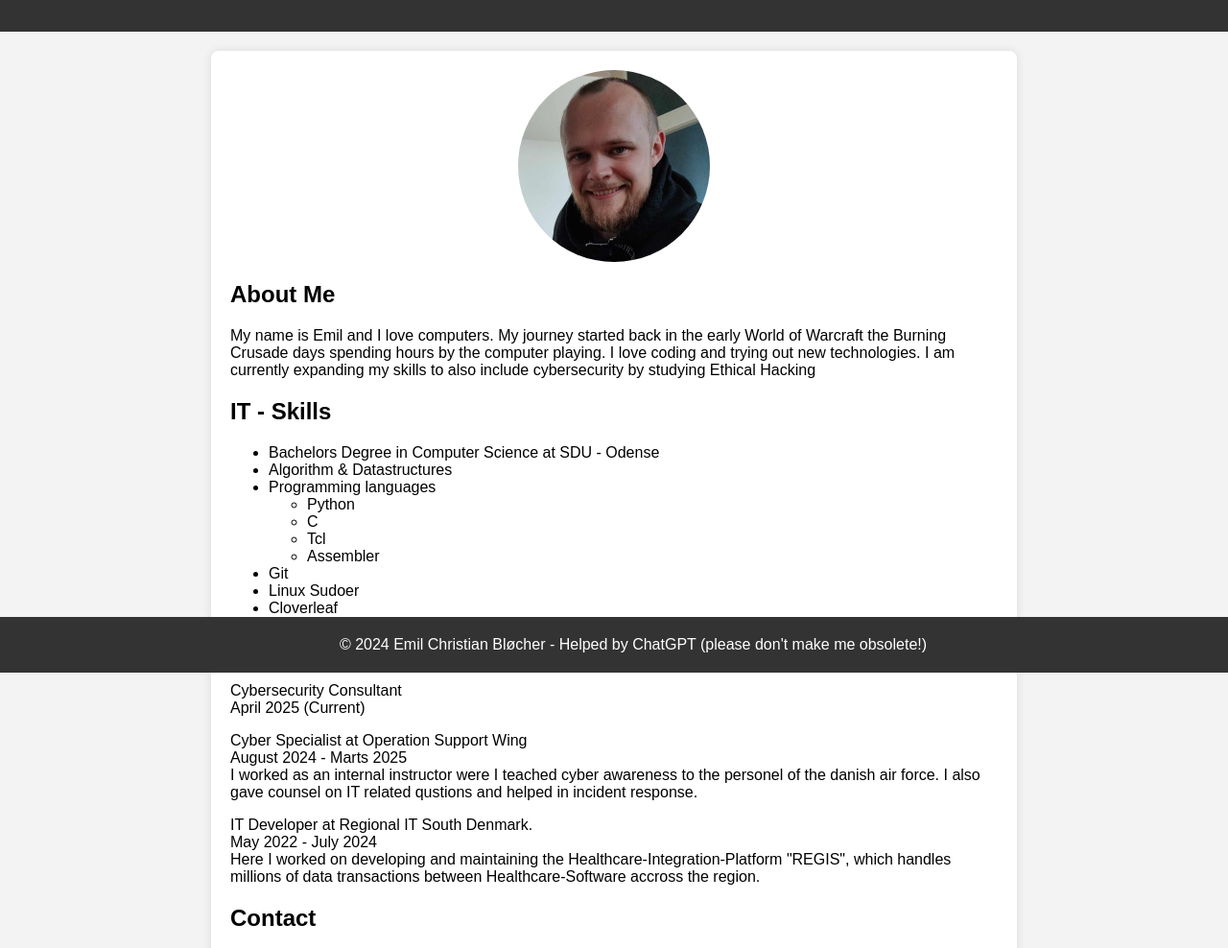
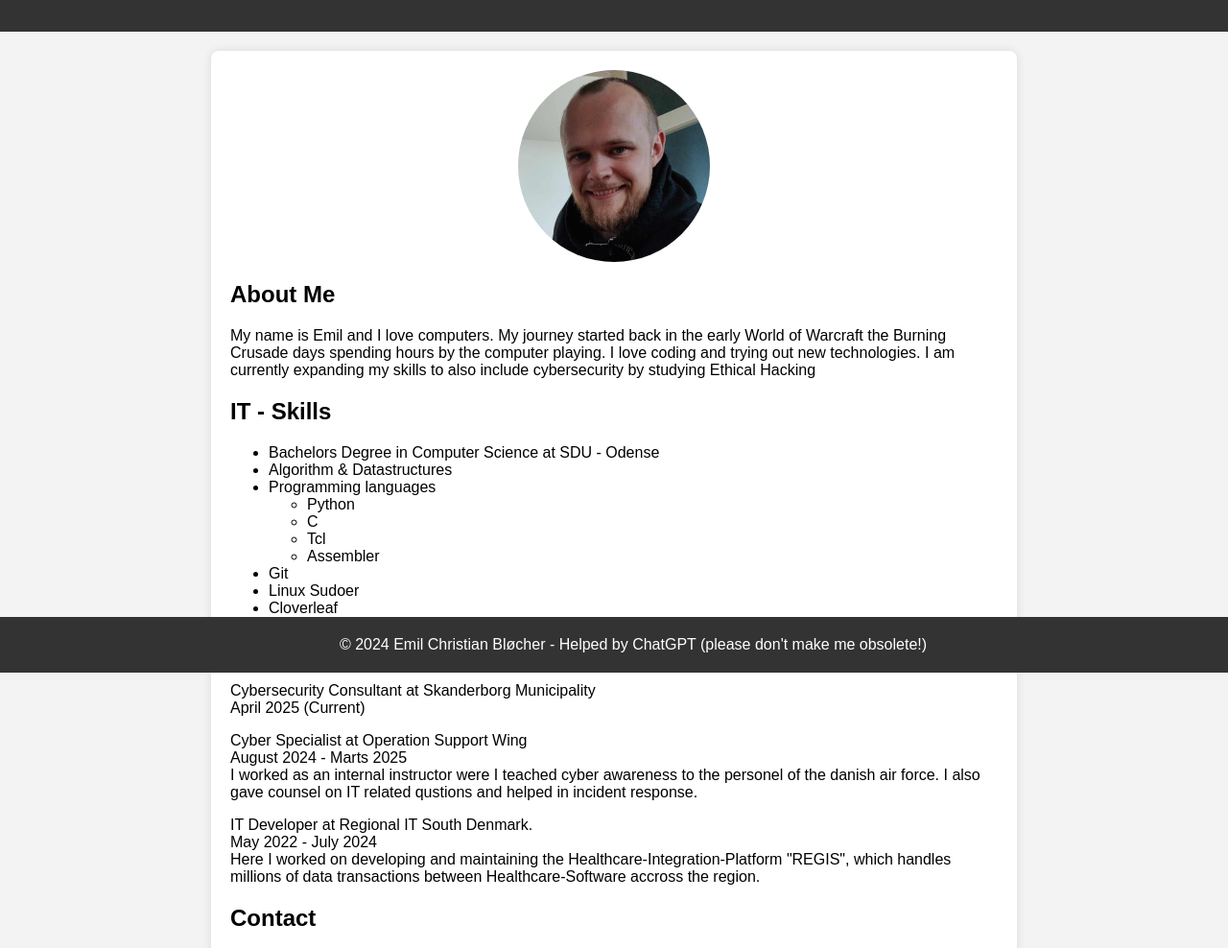
Before and after one commit to Obelicks/homepage, a plain HTML site: page index.html in a window 1280 px wide. Shown: the part 99-1087 px from the top of the page at 96% size. Drawn offline with Linux system fonts and the light colour scheme.

Commit message:
Quick minor edit

```diff
--- a/index.html
+++ b/index.html
@@ -81,7 +81,7 @@
         </ul>
         <h2>Experience</h2>
         <p>
-            Cybersecurity Consultant
+            Cybersecurity Consultant at Skanderborg Municipality
             <br>
             April 2025 (Current)
             <br>
```
